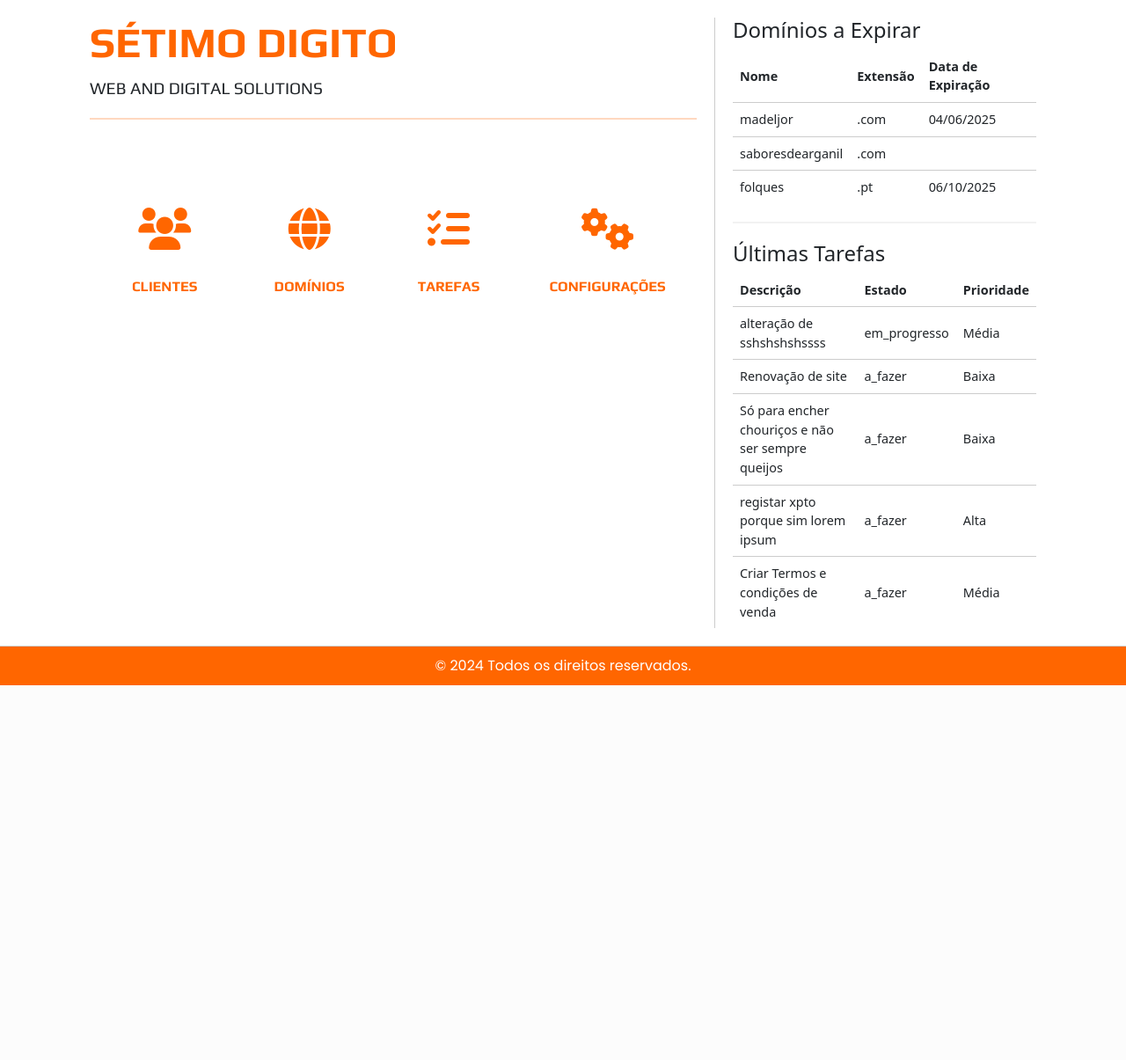
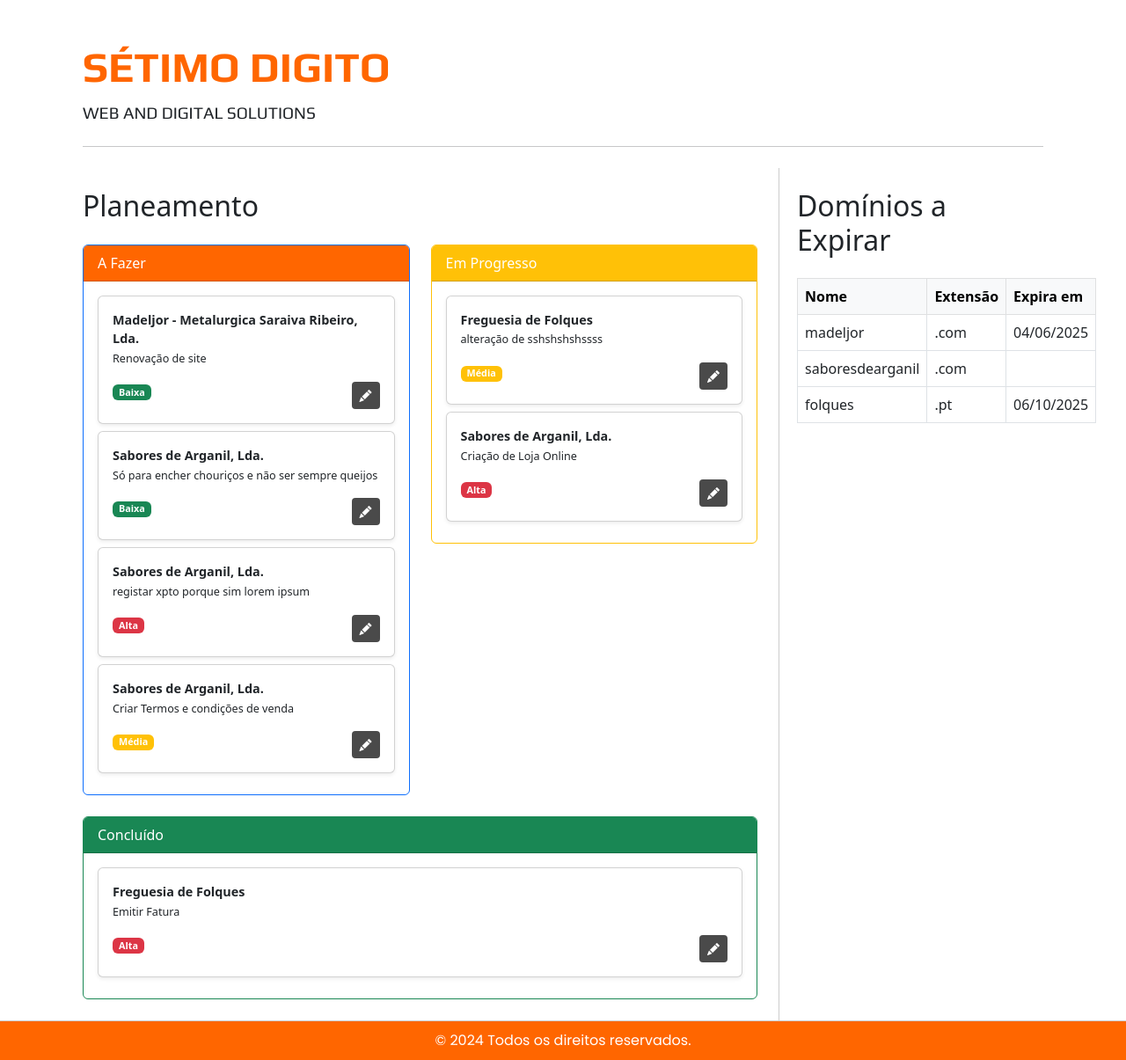
Before and after one commit to 7digito/setimodigito, a Django app: page / in a window 1280 px wide. Shown: the part 120-1325 px from the top of the page at 88% size. Before the commit the page ends 899 px from the top, so only its background shows below. Run offline with Django 5.2, Linux system fonts and the light colour scheme; data comes from the database, SQL or seed files in the repository; both versions use the stored data as it was after the commit.

Commit message:
Kanban implementado

```diff
--- a/homepage/templates/homepage/homepage.html
+++ b/homepage/templates/homepage/homepage.html
@@ -3,98 +3,142 @@
 {% block title %}Homepage{% endblock %}
 
 {% block content %}
-<div style="display: flex; padding: 20px 20px;">
+<div class="container mt-5">
 
-    <!-- Lado esquerdo: 2/3 do ecrã -->
-    <div style="flex: 2; padding-right: 20px; border-right: 1px solid #ccc;">
-        <h1 style="font-family: 'Play', sans-serif; font-weight: 700; color: #FF6600; font-size: 3rem ;">SÉTIMO DIGITO</h1>
-        <p style="font-family: 'Play', sans-serif; font-size: 1.2em;">WEB AND DIGITAL SOLUTIONS</p>
+    <!-- Título e Descrição -->
+    <h1 style="font-family: 'Play', sans-serif; font-weight: 700; color: #FF6600; font-size: 3rem;">SÉTIMO DIGITO</h1>
+    <p class="lead" style="font-family: 'Play', sans-serif;; font-size: 1.2em;">WEB AND DIGITAL SOLUTIONS</p>
 
+    <hr class="my-4">
 
-        <!-- Adiciona um divisor abaixo dos títulos -->
-        <hr style="border: 1px solid #ff6600; margin: 20px 0;">
+    <!-- Seção Principal com Kanban e Domínios usando Flexbox -->
+    <div class="d-flex">
 
-        <!-- Adiciona os ícones e links abaixo do divisor -->
-<div style="display: flex; justify-content: space-around; margin-top: 80px;">
-    <div style="text-align: center;">
-        <a href="{% url 'listar_clientes' %}" style="text-decoration: none; color: #FF6600;">
-            <div style="background-color: #fff; border-radius: 50%; padding: 20px; display: inline-block;">
-                <i class="fas fa-users fa-3x" style="color: #FF6600;"></i>
-            </div>
-            <p style="font-family: 'Play', sans-serif; font-weight: bold; margin-top: 10px;">CLIENTES</p>
+        <!-- Kanban das Tarefas -->
+        <div class="flex-grow-1 me-4"> <!-- flex-grow para ocupar mais espaço e margem direita -->
+            <h2 class="my-4">Planeamento</h2>
+            <div class="row">
+
+                <!-- Coluna A Fazer -->
+                <div class="col-md-6">
+                    <div class="card border-primary mb-4">
+                        <div class="card-header text-white" style="background-color: #FF6600;">A Fazer</div>
+                        <div class="card-body">
+                            {% for tarefa in tarefas_a_fazer %}
+                                <div class="card mb-2 shadow-sm">
+                                    <div class="card-body" style="font-size: 0.9em;">
+                                        <p class="card-text">
+                                            <strong>{{ tarefa.cliente.nome }}</strong><br>
+                                            <small>{{ tarefa.descricao }}</small>
+                                        </p>
+                                        {% if tarefa.get_prioridade_display == "Alta" %}
+                                            <span class="badge bg-danger">{{ tarefa.get_prioridade_display }}</span>
+                                        {% elif tarefa.get_prioridade_display == "Média" %}
+                                            <span class="badge bg-warning">{{ tarefa.get_prioridade_display }}</span>
+                                        {% elif tarefa.get_prioridade_display == "Baixa" %}
+                                            <span class="badge bg-success">{{ tarefa.get_prioridade_display }}</span>
+                                        {% endif %}
+                                        <a href="{% url 'editar_tarefa' tarefa.id %}" class="btn btn-sm" style="background-color: #4A4A4A; color: white; float: right;">
+                                            <i class="bi bi-pencil-fill text-white"></i> <!-- Ícone em branco -->
                                         </a>
                                     </div>
-    <div style="text-align: center;">
-        <a href="{% url 'listar_dominios' %}" style="text-decoration: none; color: #FF6600;">
-            <div style="background-color: #fff; border-radius: 50%; padding: 20px; display: inline-block;">
-                <i class="fas fa-globe fa-3x" style="color: #FF6600;"></i>
                                 </div>
-            <p style="font-family: 'Play', sans-serif; font-weight: bold; margin-top: 10px;">DOMÍNIOS</p>
+                            {% empty %}
+                            <p class="text-muted">Nenhuma tarefa a fazer.</p>
+                            {% endfor %}
+                        </div>
+                    </div>
+                </div>
+
+                <!-- Coluna Em Progresso -->
+                <div class="col-md-6">
+                    <div class="card border-warning mb-4">
+                        <div class="card-header bg-warning text-white">Em Progresso</div>
+                        <div class="card-body">
+                            {% for tarefa in tarefas_em_progresso %}
+                                <div class="card mb-2 shadow-sm">
+                                    <div class="card-body" style="font-size: 0.9em;">
+                                        <p class="card-text">
+                                            <strong>{{ tarefa.cliente.nome }}</strong><br>
+                                            <small>{{ tarefa.descricao }}</small>
+                                        </p>
+                                        {% if tarefa.get_prioridade_display == "Alta" %}
+                                            <span class="badge bg-danger">{{ tarefa.get_prioridade_display }}</span>
+                                        {% elif tarefa.get_prioridade_display == "Média" %}
+                                            <span class="badge bg-warning">{{ tarefa.get_prioridade_display }}</span>
+                                        {% elif tarefa.get_prioridade_display == "Baixa" %}
+                                            <span class="badge bg-success">{{ tarefa.get_prioridade_display }}</span>
+                                        {% endif %}
+                                        <a href="{% url 'editar_tarefa' tarefa.id %}" class="btn btn-sm" style="background-color: #4A4A4A; color: white; float: right;">
+                                            <i class="bi bi-pencil-fill text-white"></i> <!-- Ícone em branco -->
                                         </a>
                                     </div>
-    <div style="text-align: center;">
-        <a href="{% url 'listar_tarefas' %}" style="text-decoration: none; color: #FF6600;">
-            <div style="background-color: #fff; border-radius: 50%; padding: 20px; display: inline-block;">
-                <i class="fas fa-tasks fa-3x" style="color: #FF6600;"></i>
                                 </div>
-            <p style="font-family: 'Play', sans-serif; font-weight: bold; margin-top: 10px;">TAREFAS</p>
+                            {% empty %}
+                            <p class="text-muted">Nenhuma tarefa em progresso.</p>
+                            {% endfor %}
+                        </div>
+                    </div>
+                </div>
+
+                <!-- Coluna Concluído -->
+                <div class="col-md-12">
+                    <div class="card border-success mb-4">
+                        <div class="card-header bg-success text-white">Concluído</div>
+                        <div class="card-body">
+                            {% for tarefa in tarefas_concluidas %}
+                                <div class="card mb-2 shadow-sm">
+                                    <div class="card-body" style="font-size: 0.9em;">
+                                        <p class="card-text">
+                                            <strong>{{ tarefa.cliente.nome }}</strong><br>
+                                            <small>{{ tarefa.descricao }}</small>
+                                        </p>
+                                        {% if tarefa.get_prioridade_display == "Alta" %}
+                                            <span class="badge bg-danger">{{ tarefa.get_prioridade_display }}</span>
+                                        {% elif tarefa.get_prioridade_display == "Média" %}
+                                            <span class="badge bg-warning">{{ tarefa.get_prioridade_display }}</span>
+                                        {% elif tarefa.get_prioridade_display == "Baixa" %}
+                                            <span class="badge bg-success">{{ tarefa.get_prioridade_display }}</span>
+                                        {% endif %}
+                                        <a href="{% url 'editar_tarefa' tarefa.id %}" class="btn btn-sm" style="background-color: #4A4A4A; color: white; float: right;">
+                                            <i class="bi bi-pencil-fill text-white"></i> <!-- Ícone em branco -->
                                         </a>
                                     </div>
-    <div style="text-align: center;">
-        <a href="#" style="text-decoration: none; color: #FF6600;">
-            <div style="background-color: #fff; border-radius: 50%; padding: 20px; display: inline-block;">
-                <i class="fas fa-cogs fa-3x" style="color: #FF6600;"></i>
                                 </div>
-            <p style="font-family: 'Play', sans-serif; font-weight: bold; margin-top: 10px;">CONFIGURAÇÕES</p>
-        </a>
+                            {% empty %}
+                            <p class="text-muted">Nenhuma tarefa concluída.</p>
+                            {% endfor %}
+                        </div>
                     </div>
                 </div>
 
             </div>
+        </div>
 
-    <!-- Lado direito: 1/3 do ecrã -->
-    <div style="flex: 1; padding-left: 20px;">
-        <h2 style="font-size: 1.5rem;">Domínios a Expirar</h2>
-        <table style="width: 100%; border-collapse: collapse;">
-            <thead>
+        <!-- Divisor vertical -->
+        <div style="border-left: 1px solid #ccc; height: auto; margin-right: 20px;"></div>
+
+        <!-- Domínios a Expirar -->
+        <div class="flex-shrink-0" style="width: 280px;"> <!-- largura fixa e flex-shrink para que o conteúdo se ajuste -->
+            <h2 class="my-4">Domínios a Expirar</h2>
+            <table class="table table-bordered">
+                <thead class="table-light">
                     <tr>
-                    <th style="padding: 8px; font-size: 0.9rem;">Nome</th>
-                    <th style="padding: 8px; font-size: 0.9rem;">Extensão</th>
-                    <th style="padding: 8px; font-size: 0.9rem;">Data de Expiração</th>
+                        <th>Nome</th>
+                        <th>Extensão</th>
+                        <th>Expira em</th>
                     </tr>
                 </thead>
                 <tbody>
                     {% for dominio in proximos_dominios %}
                     <tr>
-                    <td style="border-top: 1px solid #ccc; padding: 8px; font-size: 0.9rem;">{{ dominio.nome }}</td>
-                    <td style="border-top: 1px solid #ccc; padding: 8px; font-size: 0.9rem;">{{ dominio.extensao }}</td>
-                    <td style="border-top: 1px solid #ccc; padding: 8px; font-size: 0.9rem;">{{ dominio.data_expiracao|date:"d/m/Y" }}</td>
-                </tr>
-                {% endfor %}
-            </tbody>
-        </table>
-
-        <hr style="border: 1px solid #ccc; margin: 20px 0;">
-
-        <h2 style="font-size: 1.5rem;">Últimas Tarefas</h2>
-        <table style="width: 100%; border-collapse: collapse;">
-            <thead>
-                <tr>
-                    <th style="padding: 8px; font-size: 0.9rem;">Descrição</th>
-                    <th style="padding: 8px; font-size: 0.9rem;">Estado</th>
-                    <th style="padding: 8px; font-size: 0.9rem;">Prioridade</th>
-                </tr>
-            </thead>
-            <tbody>
-                {% for tarefa in ultimas_tarefas %}
-                <tr>
-                    <td style="border-top: 1px solid #ccc; padding: 8px; font-size: 0.9rem;">{{ tarefa.descricao }}</td>
-                    <td style="border-top: 1px solid #ccc; padding: 8px; font-size: 0.9rem;">{{ tarefa.get_estado_display }}</td>
-                    <td style="border-top: 1px solid #ccc; padding: 8px; font-size: 0.9rem;">{{ tarefa.get_prioridade_display }}</td>
+                        <td>{{ dominio.nome }}</td>
+                        <td>{{ dominio.extensao }}</td>
+                        <td>{{ dominio.data_expiracao|date:"d/m/Y" }}</td>
                     </tr>
                     {% empty %}
                     <tr>
-                    <td colspan="3" style="text-align: center; padding: 8px; font-size: 0.9rem;">Nenhuma tarefa encontrada.</td>
+                        <td colspan="3" class="text-center">Nenhum domínio a expirar.</td>
                     </tr>
                     {% endfor %}
                 </tbody>
@@ -102,5 +146,5 @@
         </div>
 
     </div>
-
+</div>
 {% endblock %}
--- a/homepage/views.py
+++ b/homepage/views.py
@@ -1,8 +1,7 @@
 from django.shortcuts import render
-from dominios.models import Dominio  # Importando o modelo Dominio da app 'dominios'
+from dominios.models import Dominio
 from datetime import datetime, timedelta
 from tarefas.models import Tarefa
-
 
 def homepage(request):
     # Define a data para um ano a partir de hoje
@@ -10,9 +9,15 @@ def homepage(request):
 
     # Filtra os domínios que vão expirar no próximo ano
     proximos_dominios = Dominio.objects.filter(data_expiracao__lte=um_ano).order_by('data_expiracao')[:5]
-    ultimas_tarefas = Tarefa.objects.order_by('-id')[:5]  # Obtém as 5 últimas tarefas
+
+    # Filtra as tarefas por estado
+    tarefas_a_fazer = Tarefa.objects.filter(estado='a_fazer').order_by('-id')[:5]
+    tarefas_em_progresso = Tarefa.objects.filter(estado='em_progresso').order_by('-id')[:5]
+    tarefas_concluidas = Tarefa.objects.filter(estado='concluido').order_by('-id')[:5]
 
     return render(request, 'homepage/homepage.html', {
         'proximos_dominios': proximos_dominios,
-        'ultimas_tarefas' : ultimas_tarefas,
-        })
+        'tarefas_a_fazer': tarefas_a_fazer,
+        'tarefas_em_progresso': tarefas_em_progresso,
+        'tarefas_concluidas': tarefas_concluidas,
+    })
--- a/tarefas/models.py
+++ b/tarefas/models.py
@@ -3,9 +3,9 @@ from clientes.models import Cliente  # Importar o modelo Cliente
 
 class Tarefa(models.Model):
     ESTADOS_TAREFA = [
-        ('pendente', 'Pendente'),
-        ('em_andamento', 'Em Andamento'),
-        ('concluida', 'Concluída'),
+        ('a_fazer', 'A Fazer'),
+        ('em_progresso', 'Em Progresso'),
+        ('concluido', 'Concluído'),
     ]
     PRIORIDADES = [
         ('baixa', 'Baixa'),
```
Also changed, not shown: db.sqlite3. Lines whose indentation alone changed are shown as unchanged.
